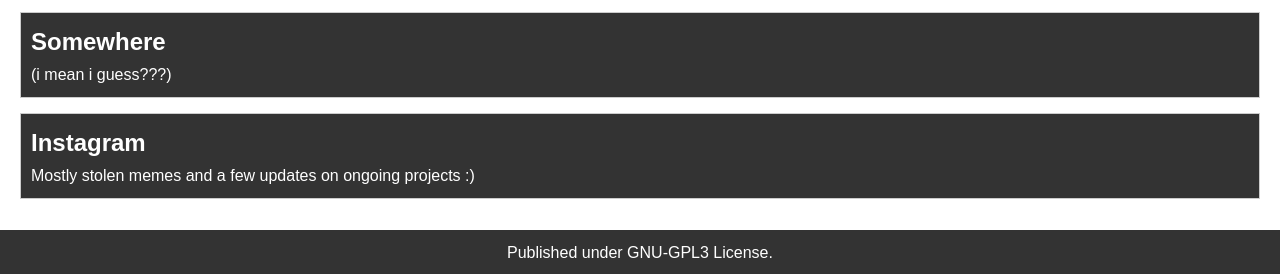
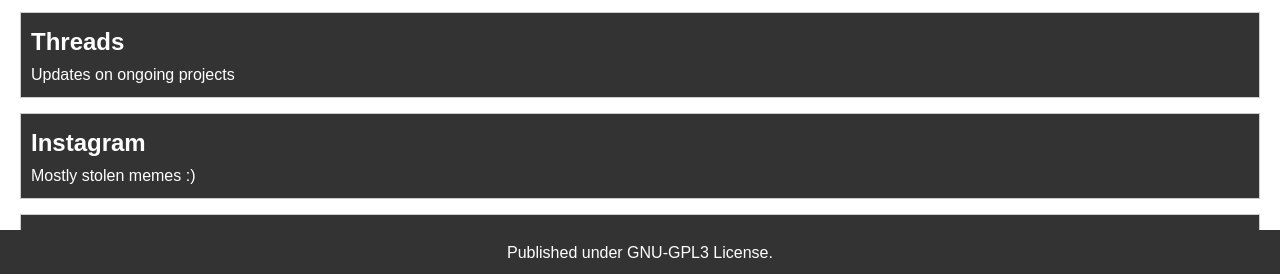
Before and after one commit to pescodaldeck/pescodaldeck.github.io, a plain HTML site: page index.html in a window 1280 px wide. Shown: the part 524-798 px from the top of the page. Drawn offline with Linux system fonts and the light colour scheme.

Commit message:
Update index.html
Added Threads hyperlink, moved things around a bit. All minor changes.

```diff
--- a/index.html
+++ b/index.html
@@ -30,23 +30,27 @@
         <section id="projects">
             <h2>Where to find me</h2>
             <div class="project">
-                <h3><a style="text-shadow: none;">Somewhere</a></h3>
-                <p><a style="text-shadow: none;">(i mean i guess???)</a></p>
+                <h3>
+                    <a href="https://www.threads.net/@pescodaldeck" style="color: #fff; text-shadow: none;">Threads</a>
+                </h3>
+                <p><a style="text-shadow: none">Updates on ongoing projects</a></p>
             </div>
             <div class="project">
                 <h3>
                     <a href="https://instagram.com/pescodaldeck" style="color: #fff; text-shadow: none;">Instagram</a>
                 </h3>
-                <p><a style="text-shadow: none">Mostly stolen memes and a few updates on ongoing projects :)</a></p>
+                <p><a style="text-shadow: none">Mostly stolen memes :)</a></p>
             </div>
-            <!-- Add more projects as needed -->
+            <div class="project">
+                <h3><a style="text-shadow: none;">Somewhere</a></h3>
+                <p><a style="text-shadow: none;">(i mean i guess???)</a></p>
+            </div>
         </section>
 
         <section id="contact">
             <h2>Contact Me</h2>
             <p>Email: public.pescodaldeck@protonmail.com</p>
             <p>Telegram: Coming soon...</p>
-            <!-- Add more contact information or a contact form -->
         </section>
     </main>
 
```
